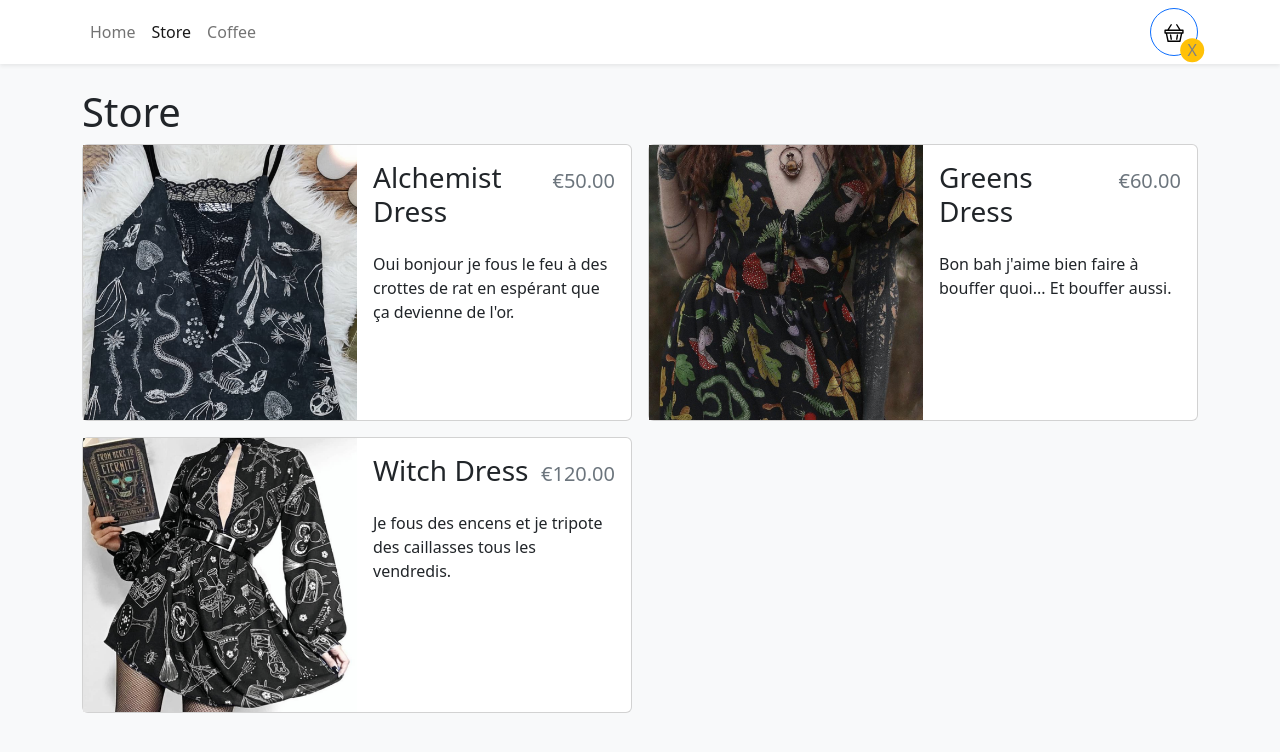
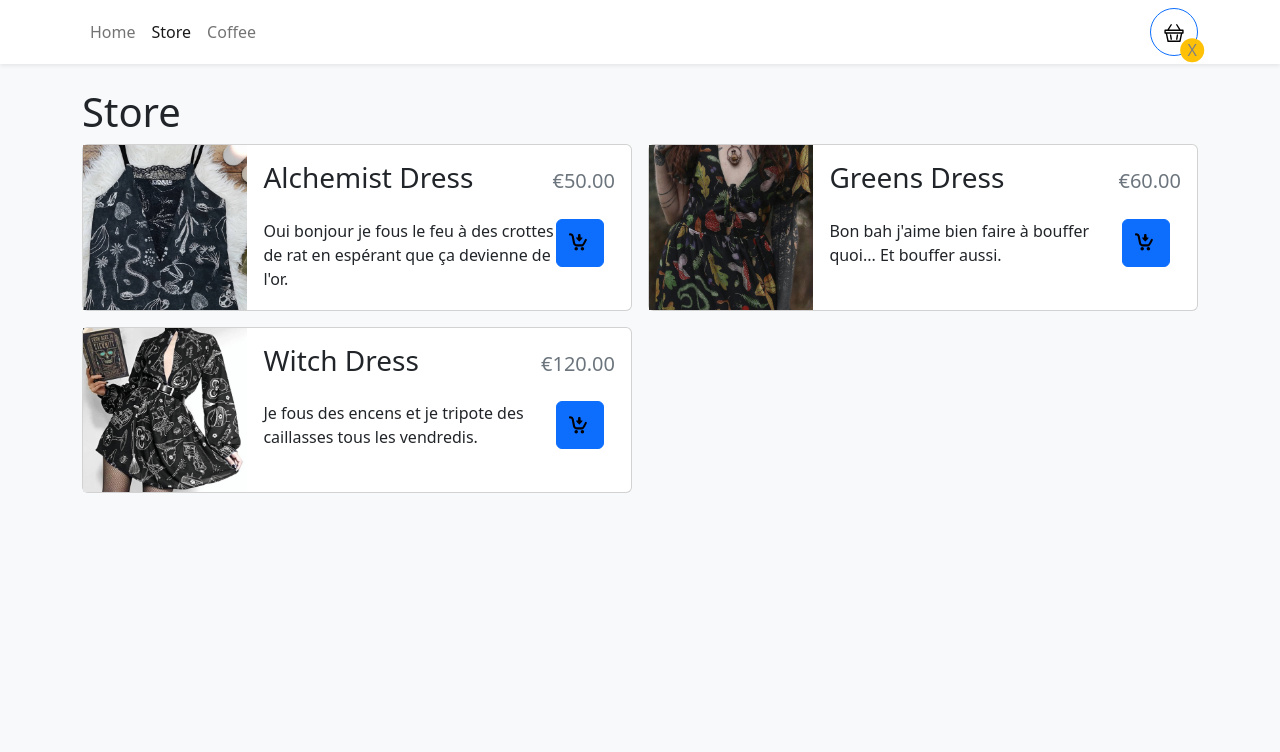
Before and after one commit to sinatrablue/OurOwnCoffeeShop, a React (Vite) app: page /store in a window 1280 px wide. Shown: the top 752 px of the page. Built offline with nearby package versions, Linux system fonts and the light colour scheme.

Commit message:
Added quantity management, no style

```diff
--- a/src/components/StoreItem.tsx
+++ b/src/components/StoreItem.tsx
@@ -1,5 +1,6 @@
-import { Card } from "react-bootstrap";
+import { Button, Card, Col } from "react-bootstrap";
 import { formatCurrency } from "../utilities/formatCurrency";
+import AddToCartImage from "../images/add-to-cart.svg";
 
 type StoreItemProps = {
   id: number;
@@ -16,12 +17,13 @@ export function StoreItem({
   description,
   imgUrl,
 }: StoreItemProps) {
+  const quantity = 0;
   return (
-    <Card style={{ "flex-direction": "row" }}>
+    <Card className="h-100" style={{ "flex-direction": "row" }}>
       <Card.Img
         variant="left"
         src={imgUrl}
-        width="50%"
+        width="30%"
         // style={{ objectFit: "cover" }}
       />
       <Card.Body className="d-flex flex-column">
@@ -29,7 +31,31 @@ export function StoreItem({
           <span className="fs-3">{name}</span>
           <span className="ms-2 text-muted">{formatCurrency(price)}</span>
         </Card.Title>
-        <Card.Text>{description}</Card.Text>
+        <Card.Text className="d-flex justify-content-between">
+          <Col className="col-10">{description}</Col>
+          <Col>
+            <div className="mt-auto">
+              {quantity === 0 ? (
+                <Button style={{ height: "3rem", width: "3rem" }}>
+                  <img src={AddToCartImage} alt="ADD_TO_CART"></img>
+                </Button>
+              ) : (
+                <div
+                  className="d-flex align-items-center flex-column"
+                  style={{ gap: ".5rem" }}
+                >
+                  <div
+                    className="d-flex align-items-center justify-content-center"
+                    style={{ gap: ".5rem" }}
+                  >
+                    +/-
+                  </div>
+                  Remove
+                </div>
+              )}
+            </div>
+          </Col>
+        </Card.Text>
       </Card.Body>
     </Card>
   );
```
Also changed, not shown: src/images/add-to-cart.svg (added).
